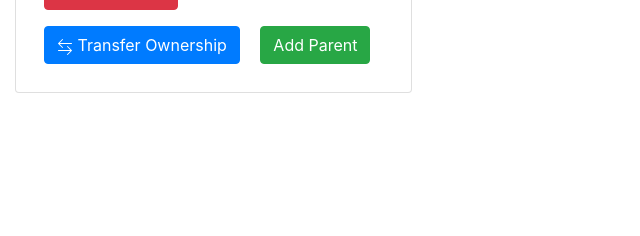
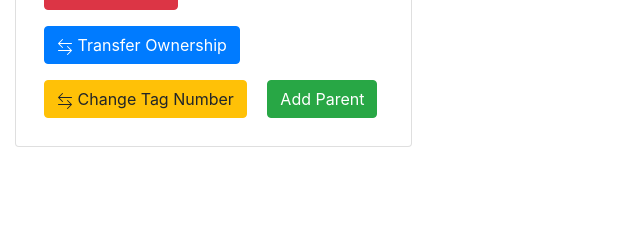
Before and after one commit to jforseth210/CattleDatabase, a Flask app: template templates/cow.html in a window 1280 px wide. Shown: the part 253-489 px from the top of the page, without its empty margins (0-640 px from the left). Run offline with Flask 2, Linux system fonts and the light colour scheme; the template is opened without the code that fills it, so the values that code supplies are empty; some libraries are stand-ins or nearby versions.

Commit message:
Allow changing of tag number

```diff
--- a/main.py
+++ b/main.py
@@ -135,12 +135,25 @@ def showCow(tag_number):
         return redirect("/")
     return render_template("cow.html", cow=cow, cows=Cow.query.all(), events=Event.query.all())
 
+
+@app.route("/cowChangeTagNumber", methods=["POST"])
+def change_tag_number():
+    old_tag_number = request.form.get("old_tag_number")
+    new_tag_number = request.form.get("new_tag_number")
+
+    cow = get_cow_from_tag(old_tag_number)
+    cow.tag_number = new_tag_number
+    db.session.commit()
+    return redirect("/cow/"+new_tag_number)
+
+
 @app.route("/event/<event_id>")
 def showEvent(event_id):
     event = Event.query.filter_by(event_id=event_id).first()
     if not event:
         return redirect("/events")
     return render_template("event.html", event=event, cows=Cow.query.all())
+
 
 @app.route("/eventAddRemoveCows", methods=["POST"])
 def event_add_remove_cows():
@@ -157,6 +170,7 @@ def event_add_remove_cows():
     db.session.commit()
     return redirect(request.referrer)
 
+
 @ app.route("/eventChangeDate", methods=["POST"])
 def event_change_date():
     event_id = request.form.get("event_id")
@@ -166,6 +180,7 @@ def event_change_date():
     event.date = date
     db.session.commit()
     return redirect(request.referrer)
+
 
 @ app.route("/eventChangeDescription", methods=["POST"])
 def event_change_description():
@@ -177,6 +192,7 @@ def event_change_description():
     db.session.commit()
     return redirect(request.referrer)
 
+
 @ app.route("/eventChangeName", methods=["POST"])
 def event_change_name():
     event_id = request.form.get("event_id")
@@ -187,10 +203,12 @@ def event_change_name():
     db.session.commit()
     return redirect(request.referrer)
 
+
 @ app.route("/cowexists/<tag_number>")
 def cow_exists(tag_number):
     cow = Cow.query.filter_by(tag_number=tag_number).first()
     return "True" if cow else "False"
+
 
 @app.route("/dateexists/<date>")
 def check_if_date_exists(date):
@@ -201,6 +219,8 @@ def check_if_date_exists(date):
         )
     else:
         return "No events on this date"
+
+
 @ app.route("/newCow", methods=["POST"])
 def new_cow():
     date = request.form.get('date')
@@ -212,8 +232,6 @@ def new_cow():
     owner = request.form.get('owner')
     sex = request.form.get('sex')
 
-
-
     new_cow_object = Cow(
         dam_id=get_cow_from_tag(dam_tag).cow_id if dam_tag else "",
         sire_id=get_cow_from_tag(sire_tag).cow_id if sire_tag else "",
@@ -223,11 +241,13 @@ def new_cow():
     )
 
     if born_event_enabled == 'on':
-        born_event = Event(date=date, name="Born", description=f"{dam_tag} gave birth to {tag_number}", cows=[new_cow_object])
+        born_event = Event(
+            date=date, name="Born", description=f"{dam_tag} gave birth to {tag_number}", cows=[new_cow_object])
         db.session.add(born_event)
 
     if calved_event_enabled == 'on':
-        calved_event = Event(date=date, name="Calved", description=f"{dam_tag} gave birth to {tag_number}", cows=[get_cow_from_tag(dam_tag)])
+        calved_event = Event(date=date, name="Calved", description=f"{dam_tag} gave birth to {tag_number}", cows=[
+                             get_cow_from_tag(dam_tag)])
         db.session.add(calved_event)
 
     db.session.add(new_cow_object)
@@ -243,6 +263,7 @@ def delete_event():
     db.session.commit()
     return redirect(request.referrer)
 
+
 @app.route("/deletecow", methods=["POST"])
 def delete_cow():
     tag_number = request.form.get("tag_number")
@@ -250,6 +271,7 @@ def delete_cow():
     db.session.delete(cow)
     db.session.commit()
     return redirect(request.referrer)
+
 
 @app.route("/transferOwnership", methods=["POST"])
 def transferOwnership():
@@ -260,7 +282,8 @@ def transferOwnership():
 
     cow = Cow.query.filter_by(tag_number=tag_number).first()
 
-    sale_event = Event(date=date, name="Transfer", description=f"Transfer {cow.tag_number} from {cow.owner} to {new_owner}:\n{description}", cows=[cow])
+    sale_event = Event(date=date, name="Transfer",
+                       description=f"Transfer {cow.tag_number} from {cow.owner} to {new_owner}:\n{description}", cows=[cow])
 
     cow.owner = new_owner
 
@@ -268,7 +291,8 @@ def transferOwnership():
     db.session.commit()
     return redirect(request.referrer)
 
-@app.route("/cowAddParent",methods=["POST"])
+
+@app.route("/cowAddParent", methods=["POST"])
 def cow_add_parent():
     tag_number = request.form.get("tag_number")
     parent_type = request.form.get("parent_type")
@@ -282,6 +306,7 @@ def cow_add_parent():
         cow.sire_id = get_cow_from_tag(parent_tag).cow_id
     db.session.commit()
     return redirect(request.referrer)
+
 
 @ app.route("/newEvent", methods=["POST"])
 def new_event():
--- a/templates/cow.html
+++ b/templates/cow.html
@@ -42,6 +42,14 @@ content %}
                                 d="M1 11.5a.5.5 0 0 0 .5.5h11.793l-3.147 3.146a.5.5 0 0 0 .708.708l4-4a.5.5 0 0 0 0-.708l-4-4a.5.5 0 0 0-.708.708L13.293 11H1.5a.5.5 0 0 0-.5.5zm14-7a.5.5 0 0 1-.5.5H2.707l3.147 3.146a.5.5 0 1 1-.708.708l-4-4a.5.5 0 0 1 0-.708l4-4a.5.5 0 1 1 .708.708L2.707 4H14.5a.5.5 0 0 1 .5.5z" />
                         </svg>
                         Transfer Ownership
+                    </button>
+                    <button class="m-2 btn btn-warning" data-toggle="modal" data-target="#tagNumberChangeModal">
+                        <svg xmlns="http://www.w3.org/2000/svg" width="16" height="16" fill="currentColor"
+                            class="bi bi-arrow-left-right" viewBox="0 0 16 16">
+                            <path fill-rule="evenodd"
+                                d="M1 11.5a.5.5 0 0 0 .5.5h11.793l-3.147 3.146a.5.5 0 0 0 .708.708l4-4a.5.5 0 0 0 0-.708l-4-4a.5.5 0 0 0-.708.708L13.293 11H1.5a.5.5 0 0 0-.5.5zm14-7a.5.5 0 0 1-.5.5H2.707l3.147 3.146a.5.5 0 1 1-.708.708l-4-4a.5.5 0 0 1 0-.708l4-4a.5.5 0 1 1 .708.708L2.707 4H14.5a.5.5 0 0 1 .5.5z" />
+                        </svg>
+                        Change Tag Number
                     </button>
                     {% if not cow.get_dam() or not cow.get_sire() %}
                     <button class="m-2 btn btn-success" data-toggle="modal" data-target="#addParentModal">
@@ -173,6 +181,31 @@ content %}
             </div>
         </div>
     </div>
+
+    <div class="modal fade" id="tagNumberChangeModal" tabindex="-1" role="dialog" aria-labelledby="exampleModalLabel"
+        aria-hidden="true">
+        <div class="modal-dialog" role="document">
+            <div class="modal-content">
+                <div class="modal-header">
+                    <h5 class="modal-title" id="exampleModalLabel">Change Tag Number</h5>
+                    <button type="button" class="close" data-dismiss="modal" aria-label="Close">
+                        <span aria-hidden="true">&times;</span>
+                    </button>
+                </div>
+                <div class="modal-body">
+                    <p>Changing this <i>shouldn't</i> break anything, but it might. Be careful!</p>
+                    <form id="tagNumberChangeForm" method="POST" action="/cowChangeTagNumber">
+                        <input type="hidden" name="old_tag_number" value="{{cow.tag_number}}">
+                        <input name="new_tag_number" class="form-control" value="{{cow.tag_number}}"/>
+                    </form>
+                </div>
+                <div class="modal-footer">
+                    <button type="button" class="btn btn-secondary" data-dismiss="modal">Close</button>
+                    <input type="submit" form="tagNumberChangeForm" class="btn btn-primary" value="Update" />
+                </div>
+            </div>
+        </div>
+    </div>
     <div class="modal fade" id="addToExistingEventModal" tabindex="-1" role="dialog" aria-labelledby="exampleModalLabel"
         aria-hidden="true">
         <div class="modal-dialog" role="document">
@@ -191,7 +224,7 @@ content %}
                             <option value="{{event.event_id}}">{{event.name}} - {{event.date}}</option>
                             {% endfor %}
                         </select>
-                        <input name="new_cow" value={{cow.tag_number}} hidden/>
+                        <input name="new_cow" value={{cow.tag_number}} hidden />
                     </form>
                 </div>
                 <div class="modal-footer">
@@ -229,7 +262,7 @@ content %}
                             <option value="">N/A</option>
                         </select>
                         {% elif not cow.get_dam() and cow.get_sire()%}
-                        <input name="parent_type" value="Dam" hidden/>
+                        <input name="parent_type" value="Dam" hidden />
                         <h5>Dam</h5>
                         <select name="parent_tag" class="form-control">
                             {% for cow in cows %} {% if cow.sex in ["Heifer", "Cow"] %}
@@ -239,7 +272,7 @@ content %}
                         </select>
                         {% else %}
                         <h5>Sire</h5>
-                        <input name="parent_type" value="Sire" hidden/>
+                        <input name="parent_type" value="Sire" hidden />
                         <select name="parent_tag" id="newCowSire" class="form-control">
                             {% for cow in cows %} {% if cow.sex == "Bull" %}
                             <option>{{cow.tag_number}}</option>
```
Lines whose indentation alone changed are shown as unchanged.
